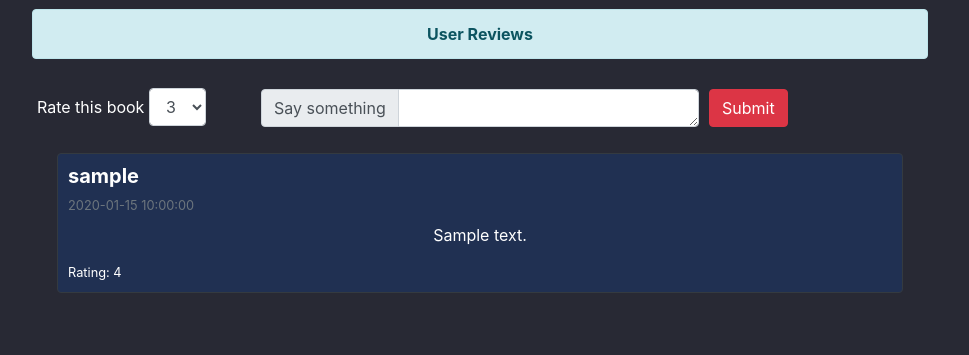
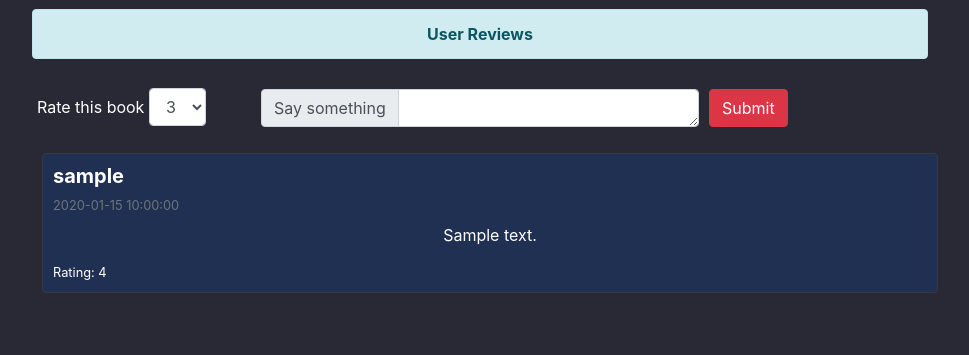
Before and after one commit to muhamedsuhail/GoodReviews, a Flask app: template templates/book.html in a window 1280 px wide. Shown: the part 445-800 px from the top of the page, without its empty margins (160-1129 px from the left). Run offline with Flask 2, Linux system fonts and the light colour scheme; the template is opened without the code that fills it: most values are stand-ins (such as "Sample title", 1, 10 or a date in 2020); some libraries are stand-ins or nearby versions.

Commit message:
Fixed issues with Viewport

```diff
--- a/static/style.css
+++ b/static/style.css
@@ -110,15 +110,26 @@ text-decoration: none;
   padding: 10px;
 }
 
-@media (min-width: 500px)
+@media only screen and (max-width: 600px)
 {
-  .list-group{
+  .list-group >div
+  {
   width:70vw;
   height: 20vh;
   }
+
 }
 
-@media (max-width: 500px)
+@media only screen and (min-width: 600px)
+{
+  .list-group
+  {
+    width:70vw;
+    height: 20vh;
+  }
+}
+
+@media only screen and (min-width: 768px)
 {
   .list-group >div
   {
@@ -127,12 +138,21 @@ text-decoration: none;
   }
 }
 
-@media (max-height: 600px)
+@media only screen and (min-width: 992px)
 {
-  .list-group
+  .list-group >div
   {
   width:70vw;
-  height: 30vh;
+  height: 20vh;
+  }
+}
+
+@media only screen and (min-width: 1200px)
+{
+  .list-group >div
+  {
+  width:70vw;
+  height: 20vh;
   }
 }
 
```
